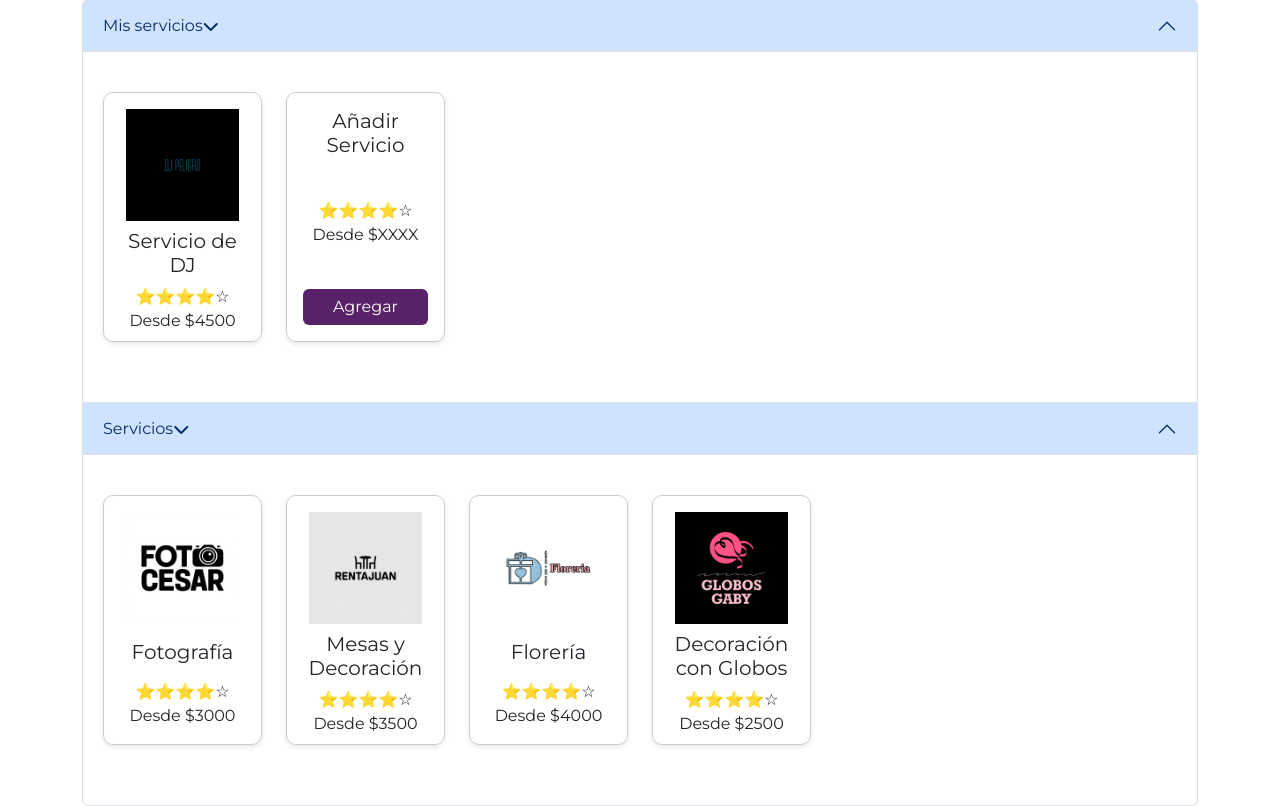
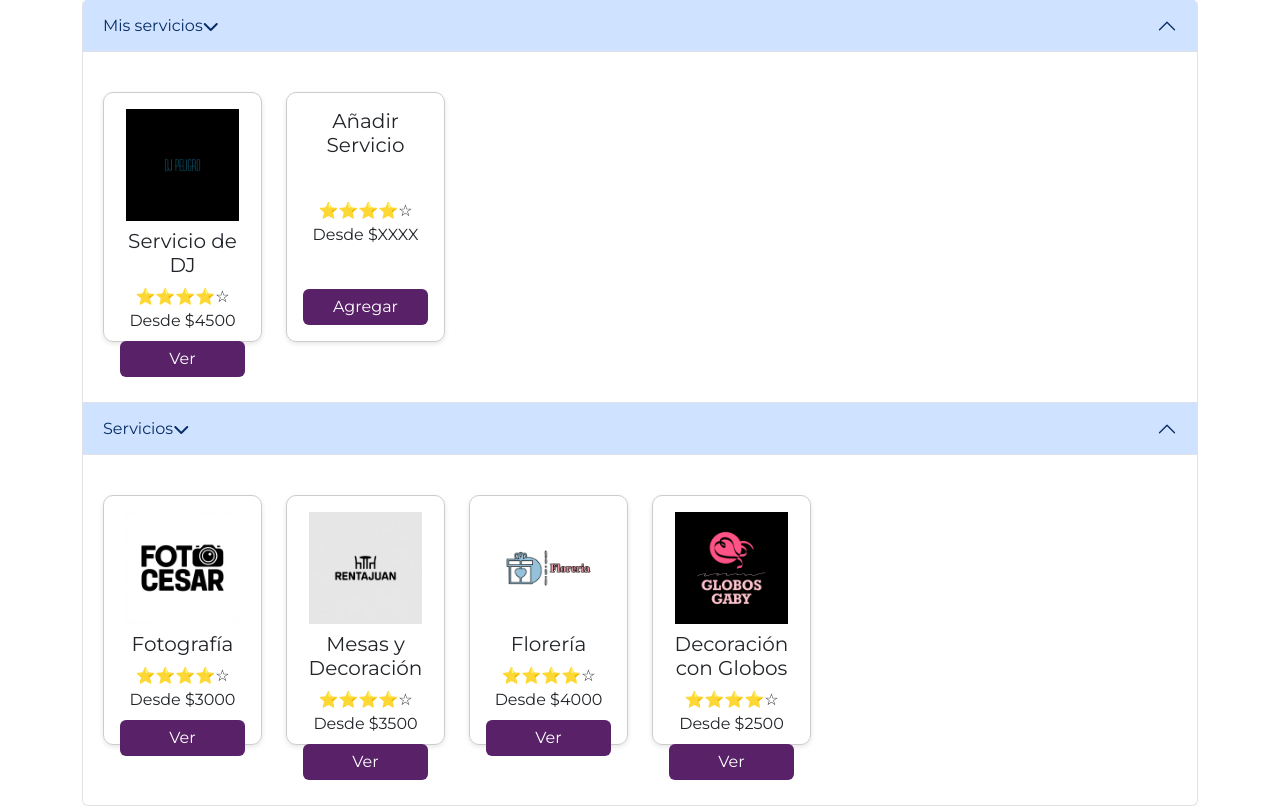
Before and after one commit to metodosformalesds/t4_mfds_2024, a Django app: page /Servicios/ in a window 1280 px wide. Shown: the part 231-1037 px from the top of the page. Run offline with Django 4.2, Linux system fonts and the light colour scheme; some libraries are stand-ins or nearby versions.

Commit message:
correccion publicacion servicio

```diff
--- a/Usuarios/templates/publicar_servicio.html
+++ b/Servicios/templates/publicacion_servicio.html
@@ -4,10 +4,10 @@
 <!-- Carga los archivos estaticos -->
 {% load static %}
 
-{% block title %} Publicar servicio {% endblock title %}
+{% block title %} Publicacion servicio {% endblock title %}
 
 {% block css %}
-<link rel="stylesheet" type="text/css" href="{% static 'css/publicar_servicio.css' %}">
+<link rel="stylesheet" type="text/css" href="{% static 'css/publicacion_servicio.css' %}">
 {% endblock css %}
 
 {% block content %}
--- a/Servicios/templates/servicios_sin_login.html
+++ b/Servicios/templates/servicios_sin_login.html
@@ -195,6 +195,7 @@
                     <div class="rating">⭐⭐⭐⭐☆</div>
                     <div class="price">Desde $4500</div>
                   </div>
+                  <a href="{%url 'publicacion_servicio'%}" class="btn btn-add mt-2">Ver</a>
                 </div>
               </div>
               <!-- Contenedor para agregar un nuevo servicio -->
@@ -232,6 +233,7 @@
                     <div class="rating">⭐⭐⭐⭐☆</div>
                     <div class="price">Desde $3000</div>
                   </div>
+                  <a href="{%url 'publicacion_servicio'%}" class="btn btn-add mt-2">Ver</a>
                 </div>
               </div>
               <!-- Servicio de Mesas -->
@@ -243,6 +245,7 @@
                     <div class="rating">⭐⭐⭐⭐☆</div>
                     <div class="price">Desde $3500</div>
                   </div>
+                  <a href="{%url 'publicacion_servicio'%}" class="btn btn-add mt-2">Ver</a>
                 </div>
               </div>
               <!-- Servicio de Florería -->
@@ -254,6 +257,7 @@
                     <div class="rating">⭐⭐⭐⭐☆</div>
                     <div class="price">Desde $4000</div>
                   </div>
+                  <a href="{%url 'publicacion_servicio'%}" class="btn btn-add mt-2">Ver</a>
                 </div>
               </div>
               <!-- Servicio de Globos -->
@@ -265,6 +269,7 @@
                     <div class="rating">⭐⭐⭐⭐☆</div>
                     <div class="price">Desde $2500</div>
                   </div>
+                  <a href="{%url 'publicacion_servicio'%}" class="btn btn-add mt-2">Ver</a>
                 </div>
               </div>
             </div>
--- a/Servicios/urls.py
+++ b/Servicios/urls.py
@@ -4,4 +4,5 @@ from . import views
 urlpatterns = [
     path('', views.servicios_sin_login, name='servicios_sin_login'),
     path('publicar_servicio/', views.publicar_servicio, name='publicar_servicio'),
+    path('publicacion_servicio/', views.publicacion_servicio, name='publicacion_servicio'),
 ]
--- a/Servicios/views.py
+++ b/Servicios/views.py
@@ -5,3 +5,6 @@ def servicios_sin_login(request):
 
 def publicar_servicio(request):
     return render(request, 'publicar_servicio.html')
+
+def publicacion_servicio(request):
+    return render(request, 'publicacion_servicio.html')
--- a/Usuarios/urls.py
+++ b/Usuarios/urls.py
@@ -7,5 +7,4 @@ urlpatterns = [
     path('registro_cliente/', views.registro_cliente, name='registro_cliente'),
     path('registro_proveedor/', views.registro_proveedor, name='registro_proveedor'),
     path('inicio_sesion/', views.inicio_sesion, name='inicio_sesion'),
-    path('publicar_servicio/', views.publicar_servicio, name='publicar_servicio'),
 ]
--- a/Usuarios/views.py
+++ b/Usuarios/views.py
@@ -14,6 +14,3 @@ def registro_proveedor(request):
 
 def inicio_sesion(request):
     return render(request, 'inicio_sesion.html')
-
-def publicar_servicio(request):
-    return render(request, 'publicar_servicio.html')
```
Also changed, not shown: Servicios/static/css/publicacion_servicio.css (renamed from Usuarios/static/css/publicar_servicio.css).
